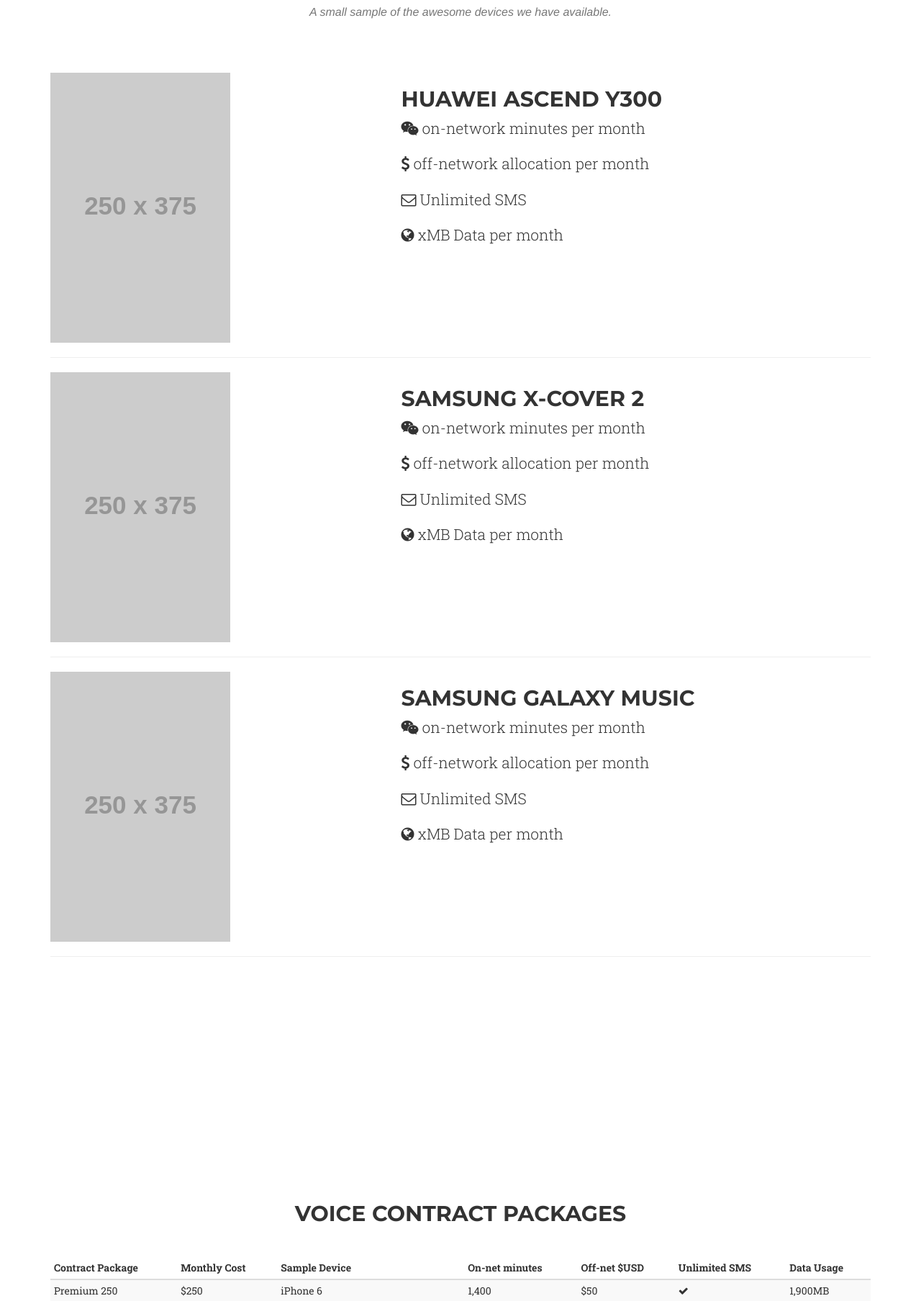
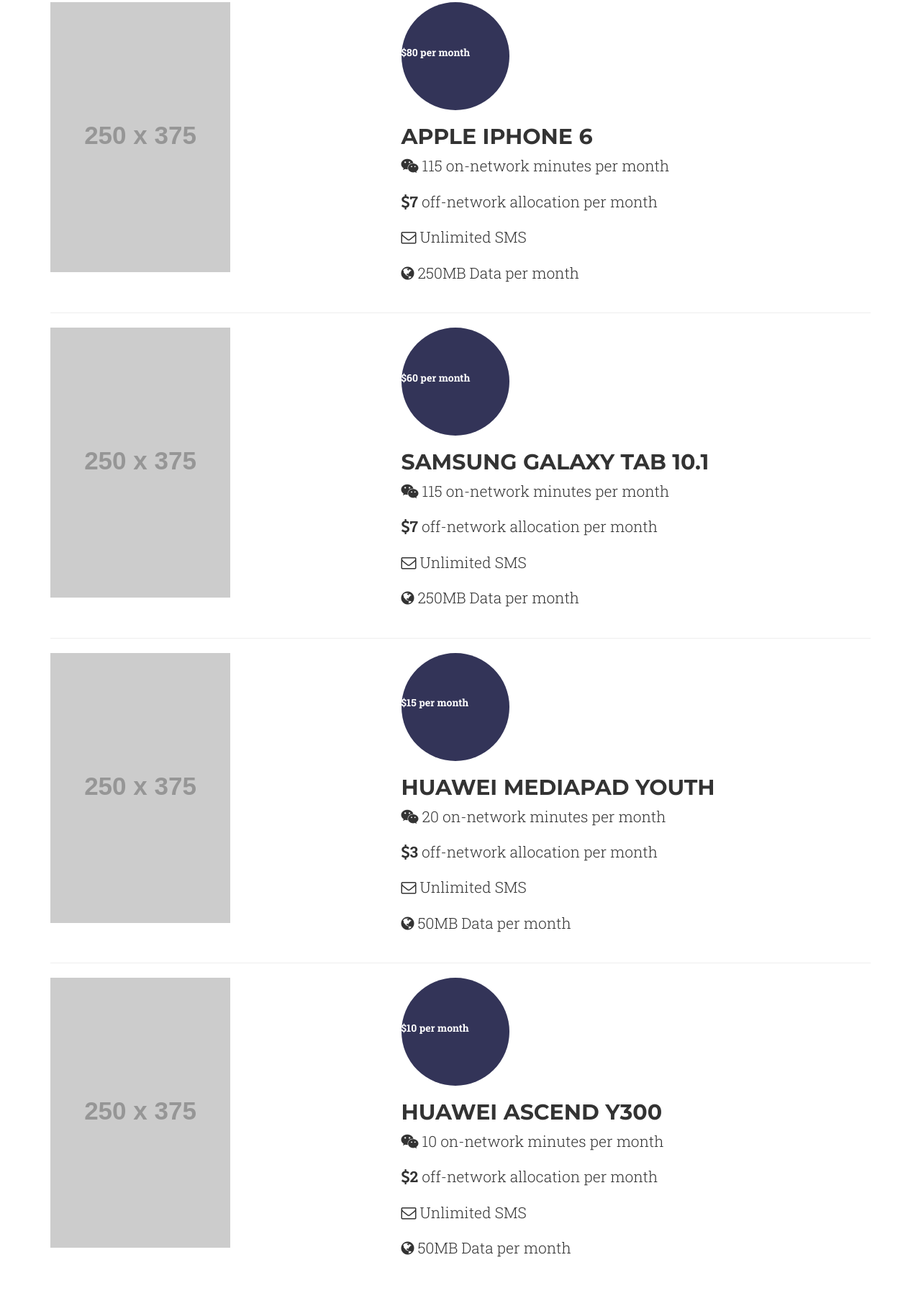
Before and after one commit to chmod-777/Hagadol-phones, a plain HTML site: page index.html in a window 1280 px wide. Shown: the part 1632-3439 px from the top of the page at 72% size. Drawn offline with nearby package versions, Linux system fonts and the light colour scheme; placeholder pictures from the web are drawn by us; a web font is replaced by a local one.

Commit message:
commiting forgotten changes

```diff
--- a/index.html
+++ b/index.html
@@ -16,7 +16,6 @@
 
     <!-- Less -->
     <link rel="stylesheet/less" type="text/css" href="less/agency.less" />
-    <script src="less/less.min.js" type="text/javascript"></script>
 
     <!-- Custom CSS -->
     <link href="css/agency.css" rel="stylesheet">
@@ -99,7 +98,6 @@
             <div class="row">
                 <div class="col-lg-12 text-center">
                     <h2 class="section-heading">Services</h2>
-                    <h3 class="section-subheading text-muted">Lorem ipsum dolor sit amet consectetur.</h3>
                 </div>
             </div>
             <div class="row text-center">
@@ -109,7 +107,7 @@
                         <i class="fa fa-mobile fa-stack-1x fa-inverse"></i>
                     </span>
                     <h4 class="service-heading">The latest Devices</h4>
-                    <p class="text-muted">Lorem ipsum dolor sit amet, consectetur adipisicing elit. Minima maxime quam architecto quo inventore harum ex magni, dicta impedit.</p>
+                    <p class="text-muted">Get your hands on the latest mobile and tablet devices from top manufacturers like Apple, Samsung & Huawei.</p>
                 </div>
                 <div class="col-md-4">
                     <span class="fa-stack fa-4x">
@@ -117,7 +115,7 @@
                         <i class="fa fa-usd fa-stack-1x fa-inverse"></i>
                     </span>
                     <h4 class="service-heading">Unbeatable prices!</h4>
-                    <p class="text-muted">Lorem ipsum dolor sit amet, consectetur adipisicing elit. Minima maxime quam architecto quo inventore harum ex magni, dicta impedit.</p>
+                    <p class="text-muted">Our premium packages keep you connected 24/7 at affordable rates. Enjoy free bonus data, SMSes and off-net airtime. Packages start at only $10! </p>
                 </div>
                 <div class="col-md-4">
                     <span class="fa-stack fa-4x">
@@ -125,7 +123,7 @@
                         <i class="fa fa-file-text fa-stack-1x fa-inverse"></i>
                     </span>
                     <h4 class="service-heading">Flexible Payment Terms</h4>
-                    <p class="text-muted">Lorem ipsum dolor sit amet, consectetur adipisicing elit. Minima maxime quam architecto quo inventore harum ex magni, dicta impedit.</p>
+                    <p class="text-muted">Why pay an arm and a leg when you can get the latest devices on flexible terms from the nations leading Mobile Netowrk Operator?</p>
                 </div>
             </div>
         </div>
@@ -147,11 +145,12 @@
                   <div class="price-sticker">
                   </div>
 
-                  <h2>Huawei Ascend Y300</h2>
-                  <p class="lead"><i class="fa fa-weixin"></i> on-network minutes per month</p>
-                  <p class="lead"><i class="fa fa-usd"></i> off-network allocation per month</p>
+                  <div class="price-tag"><p>$80 per month</p></div>
+                  <h2>Apple iPhone 6</h2>
+                  <p class="lead"><i class="fa fa-weixin"></i> 115 on-network minutes per month</p>
+                  <p class="lead"><i class="fa fa-usd"></i><strong>7</strong> off-network allocation per month</p>
                   <p class="lead"><i class="fa fa-envelope-o"></i> Unlimited SMS</p>
-                  <p class="lead"><i class="fa fa-globe"></i> xMB Data per month</p>
+                  <p class="lead"><i class="fa fa-globe"></i> 250MB Data per month</p>
                 </div>
             </div>
 
@@ -165,11 +164,12 @@
                   <div class="price-sticker">
                   </div>
 
-                  <h2>Samsung X-cover 2</h2>
-                  <p class="lead"><i class="fa fa-weixin"></i> on-network minutes per month</p>
-                  <p class="lead"><i class="fa fa-usd"></i> off-network allocation per month</p>
+                  <div class="price-tag"><p>$60 per month</p></div>
+                  <h2>Samsung Galaxy Tab 10.1</h2>
+                  <p class="lead"><i class="fa fa-weixin"></i> 115 on-network minutes per month</p>
+                  <p class="lead"><i class="fa fa-usd"></i><strong>7</strong> off-network allocation per month</p>
                   <p class="lead"><i class="fa fa-envelope-o"></i> Unlimited SMS</p>
-                  <p class="lead"><i class="fa fa-globe"></i> xMB Data per month</p>
+                  <p class="lead"><i class="fa fa-globe"></i> 250MB Data per month</p>
                 </div>
             </div>
 
@@ -183,15 +183,33 @@
                   <div class="price-sticker">
                   </div>
 
-                  <h2>Samsung Galaxy Music</h2>
-                  <p class="lead"><i class="fa fa-weixin"></i> on-network minutes per month</p>
-                  <p class="lead"><i class="fa fa-usd"></i> off-network allocation per month</p>
+                  <div class="price-tag"><p>$15 per month</p></div>
+                  <h2>Huawei Mediapad Youth</h2>
+                  <p class="lead"><i class="fa fa-weixin"></i> 20 on-network minutes per month</p>
+                  <p class="lead"><i class="fa fa-usd"></i><strong>3</strong> off-network allocation per month</p>
                   <p class="lead"><i class="fa fa-envelope-o"></i> Unlimited SMS</p>
-                  <p class="lead"><i class="fa fa-globe"></i> xMB Data per month</p>
+                  <p class="lead"><i class="fa fa-globe"></i> 50MB Data per month</p>
                 </div>
             </div>
 
             <hr>
+
+            <div class="row">
+                <div class="col-md-5">
+                  <img class="img-responsive" src="http://placehold.it/250x375" alt="">
+                </div>
+                <div class="col-md-7">
+                  <div class="price-sticker">
+                  </div>
+
+                  <div class="price-tag"><p>$10 per month</p></div>
+                  <h2>Huawei Ascend Y300</h2>
+                  <p class="lead"><i class="fa fa-weixin"></i> 10 on-network minutes per month</p>
+                  <p class="lead"><i class="fa fa-usd"></i><strong>2</strong> off-network allocation per month</p>
+                  <p class="lead"><i class="fa fa-envelope-o"></i> Unlimited SMS</p>
+                  <p class="lead"><i class="fa fa-globe"></i> 50MB Data per month</p>
+                </div>
+            </div>
         </div>
     </section>
 
--- a/less/agency.less
+++ b/less/agency.less
@@ -209,6 +209,26 @@ header {
 	}
 }
 
+// Styles for price tags
+
+.price-tag {
+	height: 150px;
+	width: 150px;
+	background-color: @brand-primary;
+	color: #fff;
+	-webkit-border-radius: 100%;
+	        border-radius: 100%;
+	display: table-cell;
+  	vertical-align: middle;
+}
+
+.price-tag p {
+	// display: table-cell;
+ //  	vertical-align: middle;
+ //  	text-align: center;
+ 	font-weight: 900;
+}
+
 // Global Section Styles
 
 section {
```
Also changed, not shown: css/agency.css.
